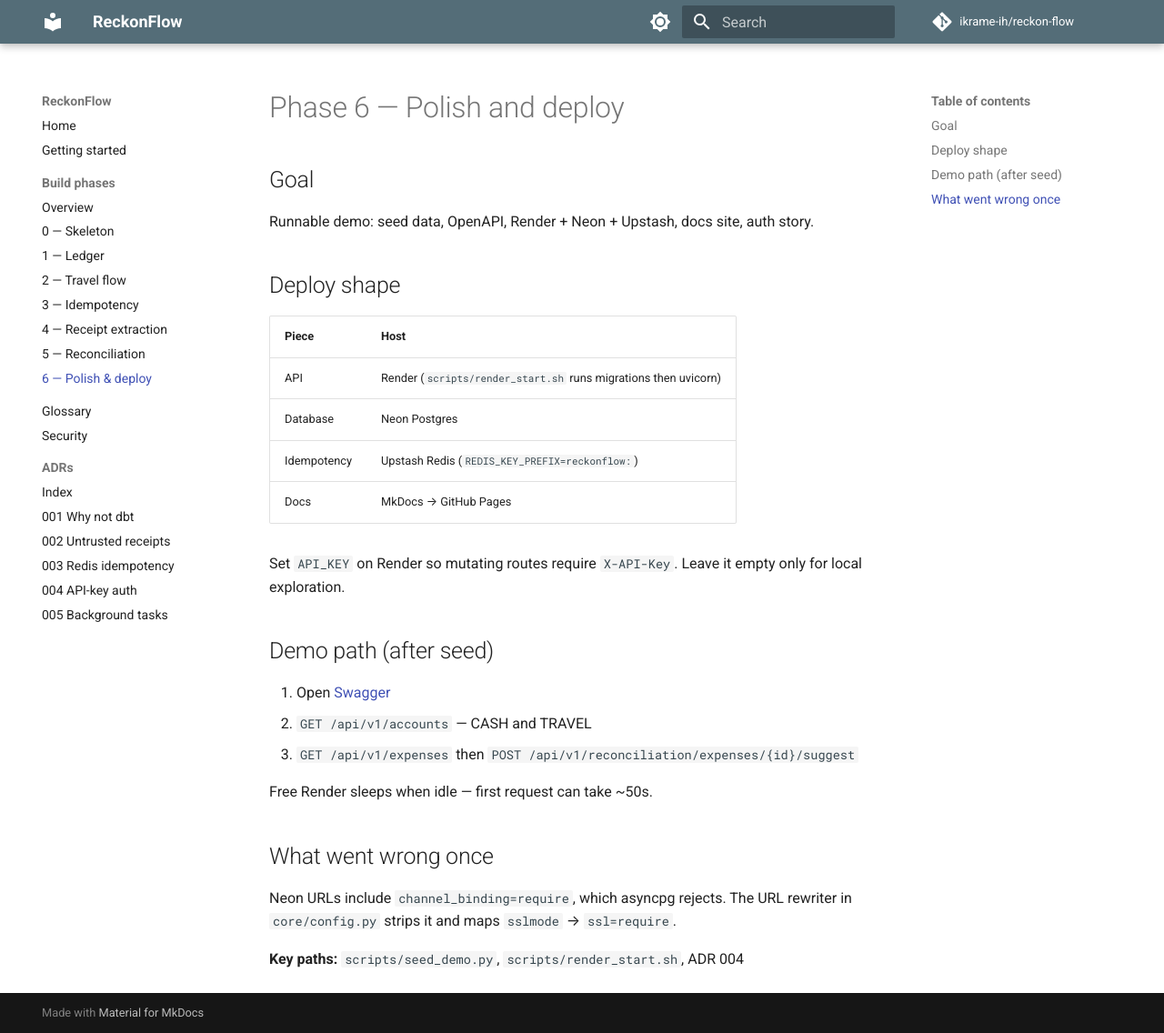
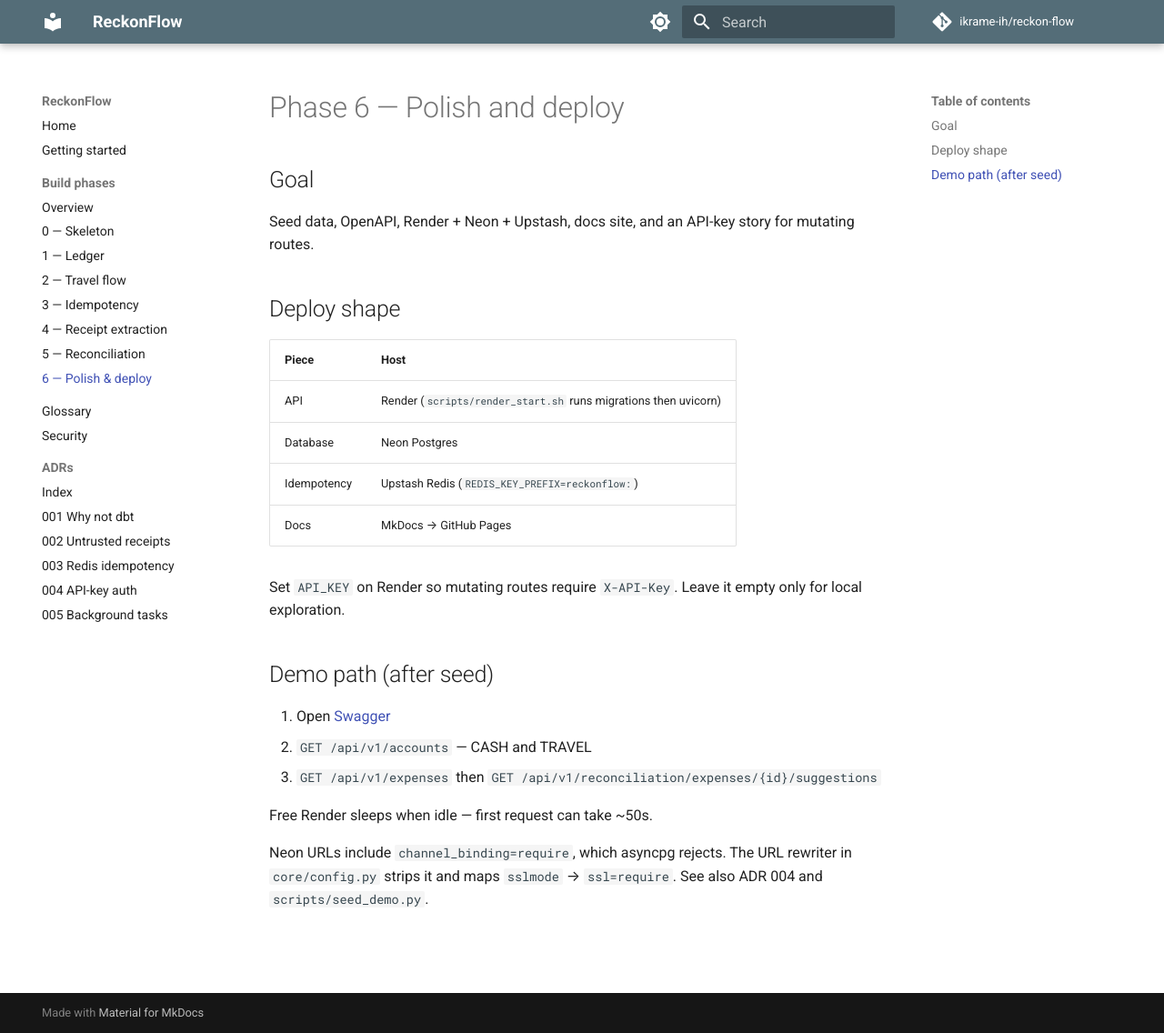
Before and after one commit to ikrame-ih/reckon-flow, an MkDocs documentation site: the page built from docs/phases/06-polish.md, in a window 1280 px wide and 1136 px high. Shown: the whole window at 91% size. Built offline with MkDocs 1.6.1 and Material for MkDocs 9.7.7, drawn with Linux system fonts in a browser that asks for light colours; comment, search, counter and statistics services are not loaded.

Commit message:
docs: tighten phases 0, 3, and 6

```diff
--- a/docs/phases/06-polish.md
+++ b/docs/phases/06-polish.md
@@ -2,8 +2,8 @@
 
 ## Goal
 
-Runnable demo: seed data, OpenAPI, Render + Neon + Upstash, docs site, auth
-story.
+Seed data, OpenAPI, Render + Neon + Upstash, docs site, and an API-key story
+for mutating routes.
 
 ## Deploy shape
 
@@ -21,13 +21,10 @@
 
 1. Open [Swagger](https://reckon-flow.onrender.com/docs)
 2. `GET /api/v1/accounts` — CASH and TRAVEL
-3. `GET /api/v1/expenses` then `POST /api/v1/reconciliation/expenses/{id}/suggest`
+3. `GET /api/v1/expenses` then `GET /api/v1/reconciliation/expenses/{id}/suggestions`
 
 Free Render sleeps when idle — first request can take ~50s.
 
-## What went wrong once
-
 Neon URLs include `channel_binding=require`, which asyncpg rejects. The URL
 rewriter in `core/config.py` strips it and maps `sslmode` → `ssl=require`.
-
-**Key paths:** `scripts/seed_demo.py`, `scripts/render_start.sh`, ADR 004
+See also ADR 004 and `scripts/seed_demo.py`.
```
Also changed, not shown: docs/phases/00-skeleton.md (+3 -7 lines), docs/phases/03-idempotency.md (+2 -4 lines).
